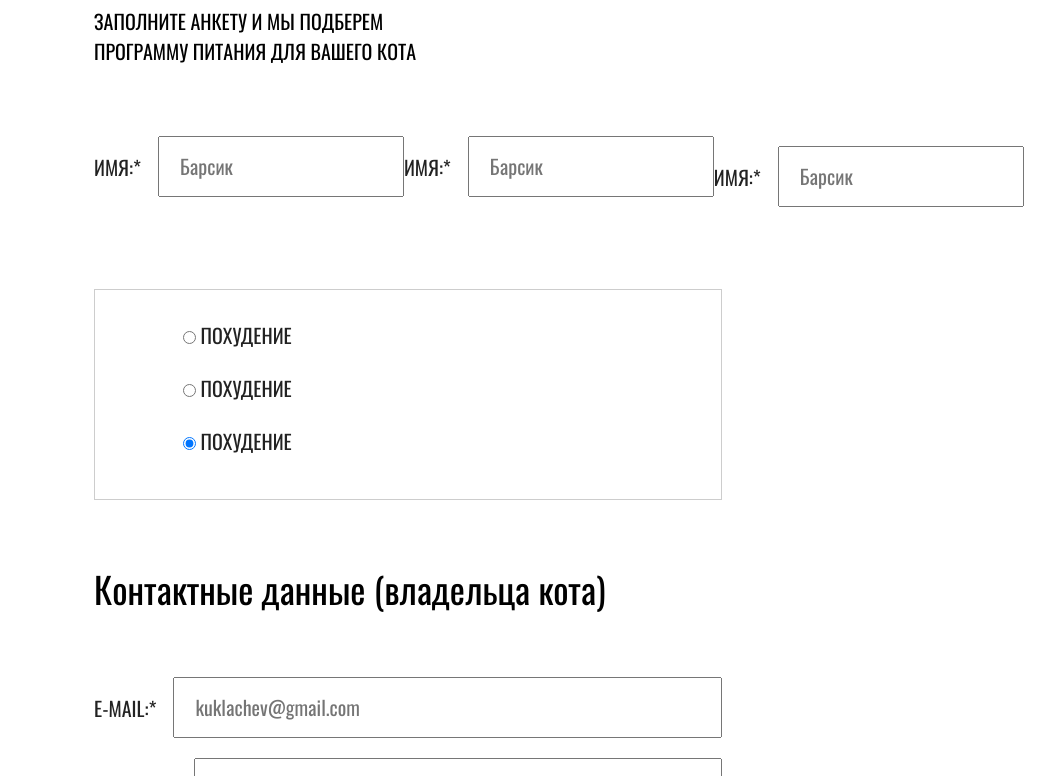
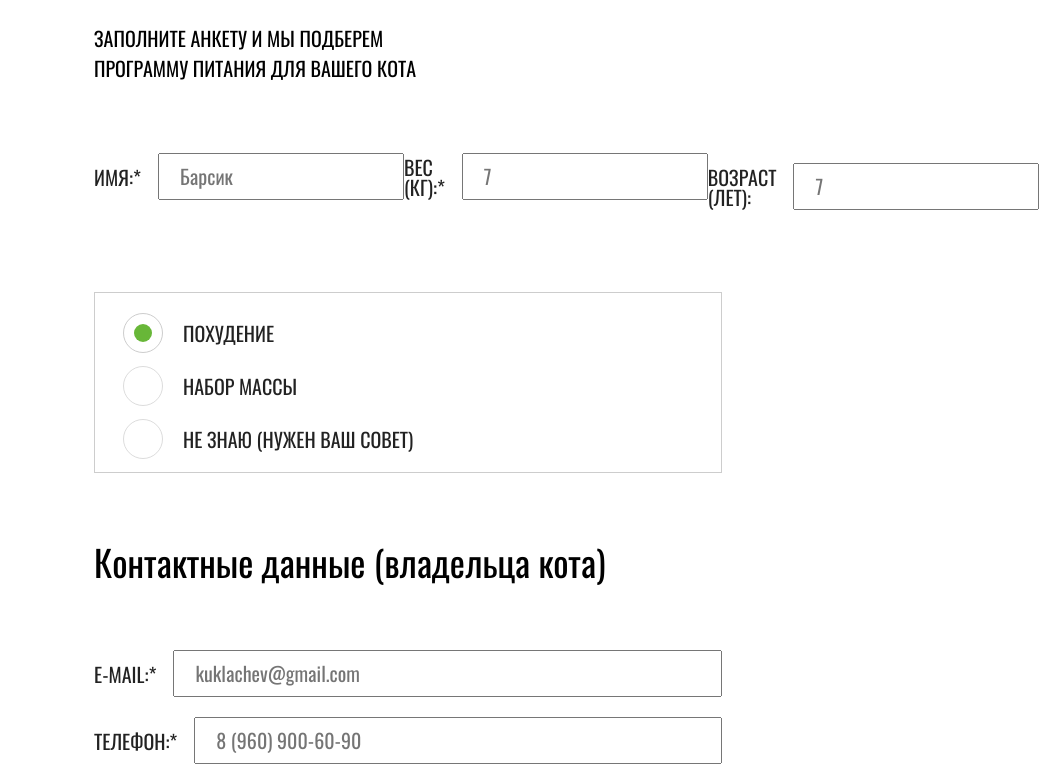
Before and after one commit to HAROSHII232/cat-energy, a website: page source/form.html in a window 1280 px wide. Shown: the part 238-1014 px from the top of the page, without its empty margins (232-1280 px from the left). Drawn offline with nearby package versions, Linux system fonts and the light colour scheme; files that its build step writes are made by us from their sources.

Commit message:
add styles for data and objective blocks+ adaptive

```diff
--- a/source/form.html
+++ b/source/form.html
@@ -13,20 +13,20 @@
 
     <header class="page-header">
         <div class="container page-header__wrapper">
-            <a href="page-header__logo">
-                <img class="page-header__logo--image" src="img/logo-desktop.svg" width="202" height="59" alt="Логотип Cat energy">
+            <a href="index.html">
+                <img class="page-header__logo" src="img/logo-desktop.svg" width="202" height="59" alt="Логотип Cat energy">
             </a>
-            <nav class="main-nav">
-                <button class="main-nav__toggle visually-hidden" type="button">Открыть меню</button>
+            <nav class="main-nav main-nav--closed">
+                <button class="main-nav__toggle  " type="button"><span class="visually-hidden">Открыть меню</span></button>
                 <ul class="main-nav__list ">
                     <li class="main-nav__item ">
-                        <a class="main-nav__link" href="index.html">Главная</a>
+                        <a class="main-nav__link " href="index.html">Главная</a>
                     </li>
                     <li class="main-nav__item">
-                        <a class="main-nav__link" href="catalog.html">Каталог продукции</a>
+                        <a class="main-nav__link " href="catalog.html">Каталог продукции</a>
                     </li>
-                    <li class="main-nav__item main-nav__item--active ">
-                        <a class="main-nav__link" href="#">Подбор программы</a>
+                    <li class="main-nav__item main-nav__item--active-catalog">
+                        <a class="main-nav__link " href="#">Подбор программы</a>
                     </li>
                 </ul>
             </nav>
@@ -48,26 +48,26 @@
                             <input class="programm__input programm__data-input--text" type="text" id="name" name="name" placeholder="Барсик">
                         </div>
                         <div class="programm__data-row">
-                            <label for="name">Имя:* </label>
-                            <input class="programm__input programm__data-input--text" type="text" id="name" name="name" placeholder="Барсик">
+                            <label for="weight">Вес (кг):* </label>
+                            <input class="programm__input programm__data-input--text" type="text" id="weight" name="weight" placeholder="7">
                         </div>
                         <div class="programm__data-row">
-                            <label for="name">Имя:* </label>
-                            <input class="programm__input programm__data-input--text" type="text" id="name" name="name" placeholder="Барсик">
+                            <label for="age">Возраст (лет): </label>
+                            <input class="programm__input programm__data-input--text" type="text" id="age" name="age" placeholder="7">
                         </div>
                     </fieldset>
                     <fieldset class="programm__objective">
                         <label class="programm__objective-radio">
-                            <input type="radio" name="objective" value="losing-weight" checked>
+                            <input class="visually-hidden" type="radio" name="objective" value="losing-weight" checked>
                             <span class="programm__objective-radio--label">Похудение</span>
                         </label>
                         <label class="programm__objective-radio">
-                            <input type="radio" name="objective" value="losing-weight" checked>
-                            <span class="programm__objective-radio--label">Похудение</span>
+                            <input class="visually-hidden" type="radio" name="objective" value="weight-gain" >
+                            <span class="programm__objective-radio--label">Набор массы</span>
                         </label>
                         <label class="programm__objective-radio">
-                            <input type="radio" name="objective" value="losing-weight" checked>
-                            <span class="programm__objective-radio--label">Похудение</span>
+                            <input class="visually-hidden " type="radio" name="objective" value="recommendation" >
+                            <span class="programm__objective-radio--label">Не знаю (Нужен ваш совет)</span>
                         </label>
                     </fieldset>
                 </div>
--- a/source/sass/blocks/form/programm.scss
+++ b/source/sass/blocks/form/programm.scss
@@ -2,14 +2,6 @@
     @include mobile {
         font-size: 16px;
         line-height: 18px;
-    }
-    &__title {
-        @include tablet {
-            margin-left: -40px;
-        }
-        @include mobile {
-            margin-left: 0px;
-        }
     }
     &__container {
         display: flex;
@@ -22,10 +14,20 @@
             margin-bottom: 31px;
         }
     }
+    &__title {
+        margin: 81px 0 53px 0;
+        @include tablet {
+            margin-top: 64px;
+            margin-left: -40px;
+        }
+        @include mobile {
+            margin: 31px 0 35px 0;
+        }
+    }
     &__subtitle {
         font: normal 20px/30px $regular;
         text-transform: uppercase;
-        margin-bottom: 70px;
+        margin: 0 0 70px 0;
         @include mobile {
             font-size: 14px;
             line-height: 18px;
@@ -60,27 +62,95 @@
         @include tablet {
             width: 100%;
         }
+        @include mobile {
+            margin-bottom: 14px;
+            label {
+                margin-right: 15px;
+            }
+        }
     }
     &__input {
         flex-grow: 1;
         box-sizing: border-box;
-        padding: 17px 20px;
+        padding: 10px 20px;
         margin-left: 17px;
+        &:focus {
+            border-color: #444;
+            outline: 0;
+        }
+        &:active {
+            border-color: #444;
+            outline: 0;
+        }
+        @include mobile {
+            margin-left: 0px;
+            padding: 10px 13px;
+        }
     }
     &__objective {
         display: flex;
         flex-direction: column;
         justify-content: center;
         width: 570px;
-        padding: 25px 0;
+        padding: 20px 0 0 0;
         border: 1px solid #cdcdcd;
         @include tablet {
             width: 100%;
         }
+        @include mobile {
+            margin: 0 -20px;
+            padding: 23px 20px 7px 20px;
+            border-top: 1px solid #cdcdcd;
+            border-bottom: 1px solid #cdcdcd;
+            border-left: none;
+            border-right: none;
+        }
     }
     &__objective-radio {
+        cursor: pointer;
         margin-bottom: 13px;
         padding: 10px 0 10px 88px;
+        @include mobile {
+            padding: 0 0 0 46px;
+            margin-bottom: 18px;
+        }
+        &--label {
+            position: relative;
+            &::before {
+                content: '';
+                position: absolute;
+                left: -60px;
+                top: 50%;
+                margin-top: -20px;
+                display: block;
+                width: 40px;
+                height: 40px;
+                border: 1px solid #cdcdcd;
+                padding: 10px;
+                background-clip: content-box;
+                border-radius: 50%;
+                box-sizing: border-box;
+                opacity: 0.7;
+                @include mobile {
+                    left: -47px;
+                    width: 30px;
+                    height: 30px;
+                    margin-top: -15px;
+                    padding: 8px;
+                }
+            }
+        }
+        input[type=radio]:active:focus+.programm__objective-radio--label::before,
+        input[type=radio]:checked+.programm__objective-radio--label::before {
+            background-color: #68b738;
+            opacity: 1;
+        }
+        &:hover .programm__objective-radio--label::before {
+            opacity: 1;
+        }
+        .programm__objective-radio--label:active {
+            opacity: 0.3
+        }
     }
     &__contacts label,
     &__additional span {
```
